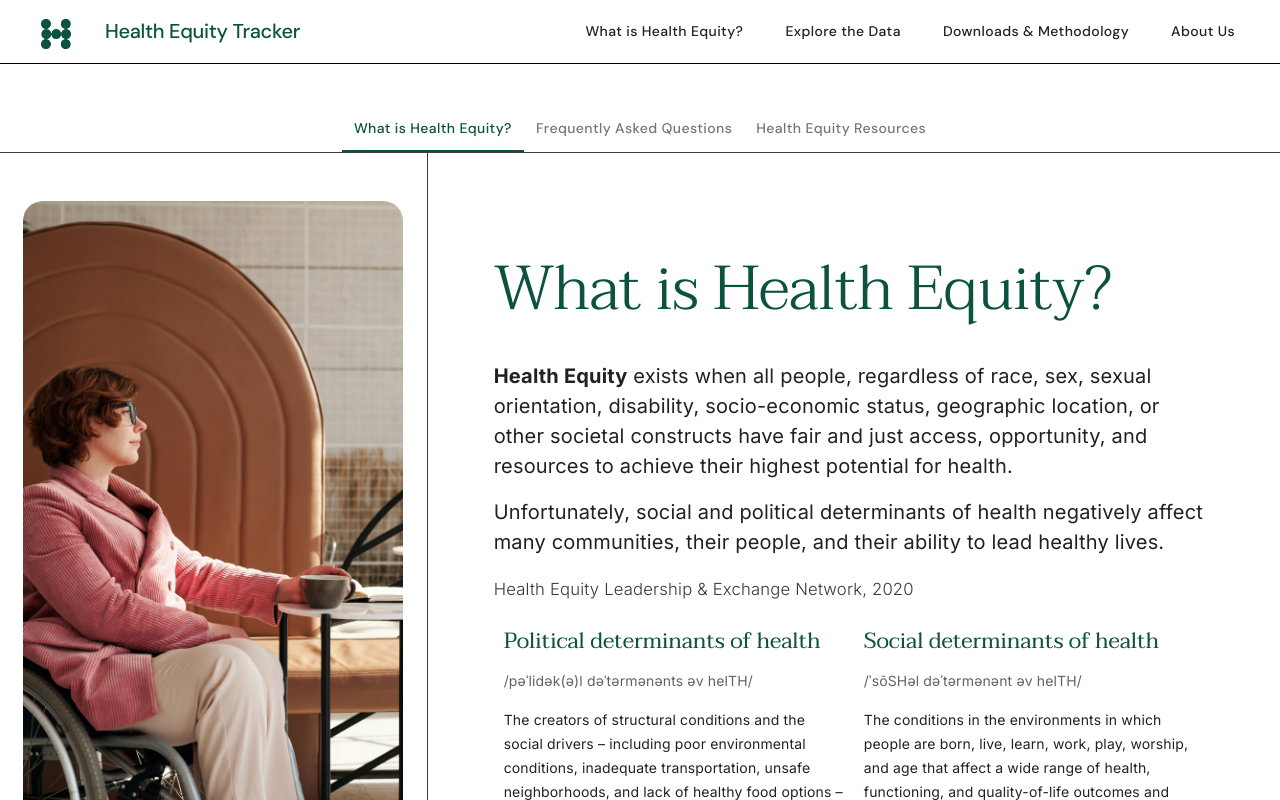
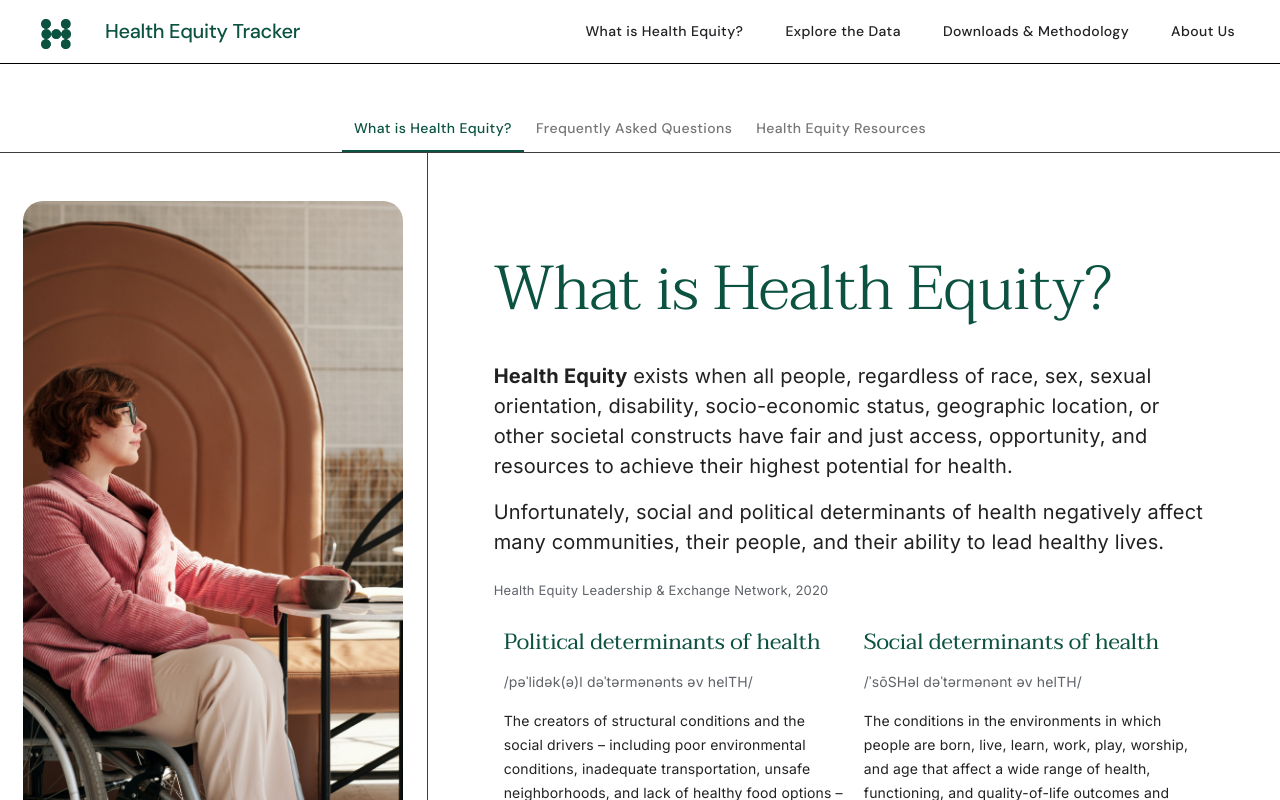
Before and after one commit to ebuddenberg/health-equity-tracker, a React (Create React App) app in the folder frontend/: page /whatishealthequity in a window 1280 px wide. Shown: the top 800 px of the page. Built offline with nearby package versions, Linux system fonts and the light colour scheme.

Commit message:
tweaks citation color and fixes react warning (#1089)
* tweaks citation color and fixes react warning

* combine css selectors for better code maintanence

* removes aria hidden from focusable element

```diff
--- a/frontend/src/App.tsx
+++ b/frontend/src/App.tsx
@@ -100,7 +100,7 @@ function AppToolbar() {
           role="link"
         />
       </ReactRouterLinkButton>
-      <Typography variant="h1" className={styles.HomeLogo} aria-hidden="true">
+      <Typography variant="h1" className={styles.HomeLogo}>
         <LinkWithStickyParams to="/">
           Health Equity Tracker
         </LinkWithStickyParams>
--- a/frontend/src/Footer.module.scss
+++ b/frontend/src/Footer.module.scss
@@ -51,11 +51,14 @@
 
 /** ------------------ Links - second -------------------- **/
 
-.CopyrightSpanLargerWindow {
-  color: $alt-black; // $alt-grey; failed a11y contrast
+.CopyrightSpanLargerWindow,
+.CopyrightSpanSmallerWindow {
+  color: $alt-dark; // $alt-grey; failed a11y contrast
   font-weight: 100;
   font-size: small;
+}
 
+.CopyrightSpanLargerWindow {
   float: right;
   // So it aligns with the button above it
   padding-right: 8px;
@@ -83,12 +86,6 @@
 
 /** ------------------ Back to top - third -------------------- **/
 
-.CopyrightSpanSmallerWindow {
-  color: $alt-black; // $alt-grey
-  font-weight: 100;
-  font-size: small;
-}
-
 .ScrollToTopButton {
   border-radius: 30px;
   background-color: transparent;
--- a/frontend/src/pages/WhatIsHealthEquity/WhatIsHealthEquityPage.module.scss
+++ b/frontend/src/pages/WhatIsHealthEquity/WhatIsHealthEquityPage.module.scss
@@ -124,9 +124,9 @@
     }
 
     .DefinitionSourceSpan {
-      color: $alt-black; // $alt-grey fails a11y contrast
-      font-weight: 200;
-      font-size: smaller;
+      color: $alt-dark;
+      font-weight: 400;
+      font-size: small;
     }
   }
 }
--- a/frontend/src/pages/WhatIsHealthEquity/WhatIsHealthEquityPage.tsx
+++ b/frontend/src/pages/WhatIsHealthEquity/WhatIsHealthEquityPage.tsx
@@ -32,7 +32,7 @@ export function WhatIsHealthEquityPage() {
 
   // when screen width changes, update tab spacing material UI attribute
   useEffect(() => {
-    setTabLayout(pageIsWide ? { centered: "true" } : { variant: "fullWidth" });
+    setTabLayout(pageIsWide ? { centered: true } : { variant: "fullWidth" });
   }, [pageIsWide]);
 
   return (
--- a/frontend/src/styles/variables.scss
+++ b/frontend/src/styles/variables.scss
@@ -11,6 +11,7 @@ $green: #228b7e;
 $max-width: 800px;
 $alt-green: #0b5240;
 $alt-black: #383838;
+$alt-dark: #5f6368;
 $alt-grey: #bdbdbd;
 
 // default material breakpoints
```
